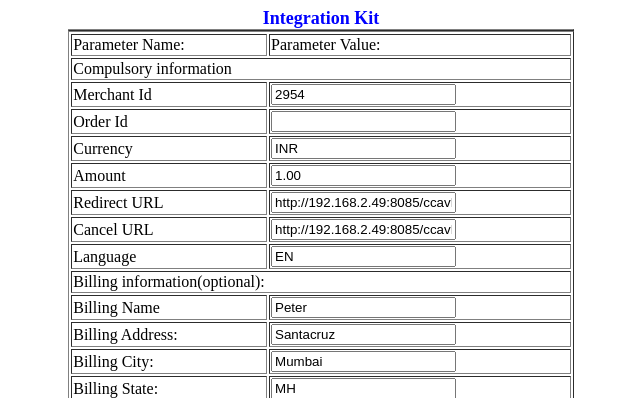
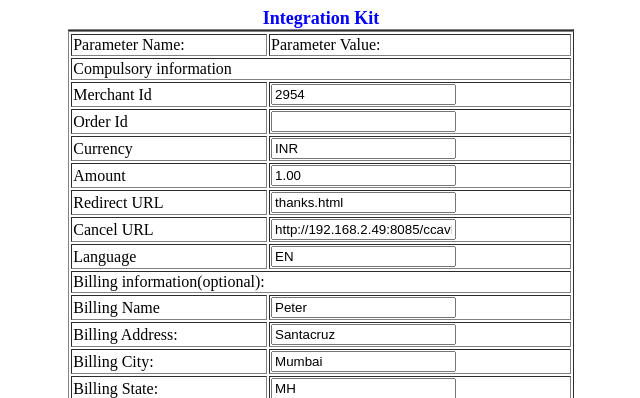
Before and after one commit to prismtechs/data, a Python web app: template templates/dataFrom.htm in a window 1280 px wide. Shown: the top 398 px of the page, without its empty margins (319-959 px from the left). Run offline with Jinja, Linux system fonts and the light colour scheme; the template is opened without the code that fills it, so the values that code supplies are empty.

Commit message:
Update dataFrom.htm

```diff
--- a/templates/dataFrom.htm
+++ b/templates/dataFrom.htm
@@ -35,7 +35,7 @@
 			<tr>
 				<td>Redirect URL</td>
 				<td><input type="text" name="redirect_url"
-					value="http://192.168.2.49:8085/ccavResponseHandler" />
+					value="thanks.html" />
 				</td>
 			</tr>
 			<tr>
```
